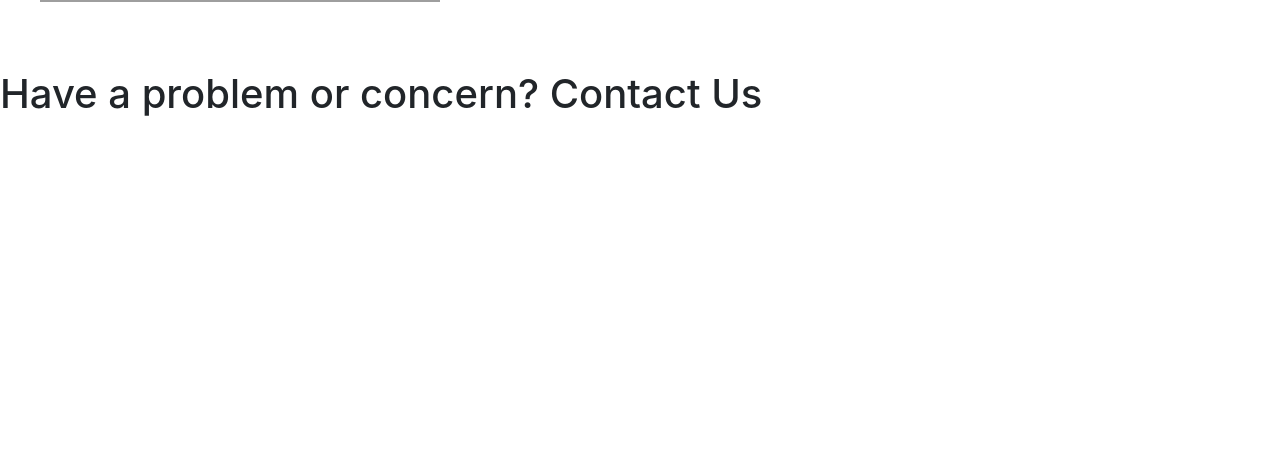
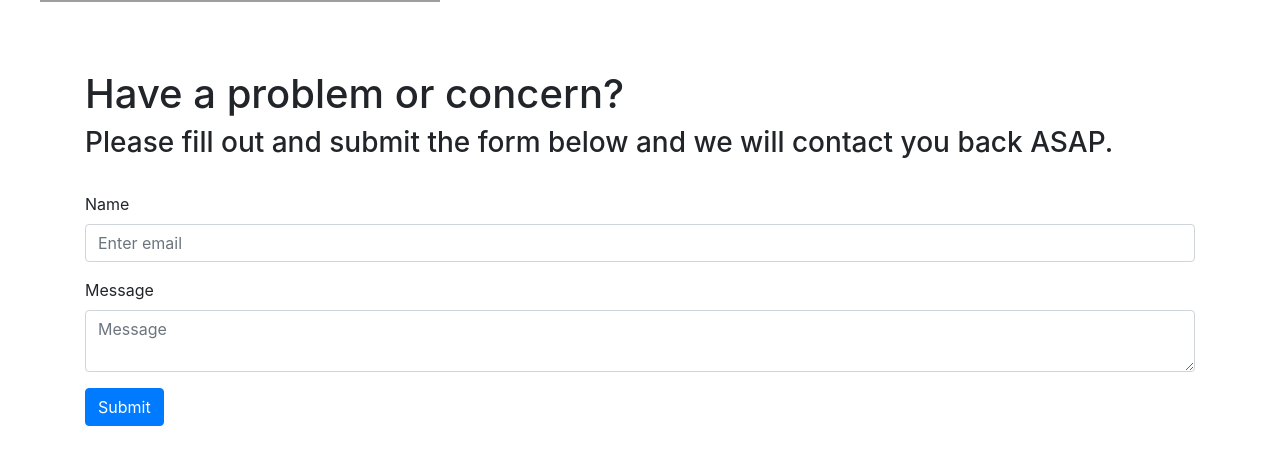
Before and after one commit to rajonali/quik-scan, a React (Create React App) app: page /contact-us in a window 1280 px wide. Shown: the part 318-782 px from the top of the page. Built offline with nearby package versions, Linux system fonts and the light colour scheme; no server answers; grey boxes are pictures that could not be loaded.

Commit message:
Added filler content to other routes

```diff
--- a/src/components/AboutUs.js
+++ b/src/components/AboutUs.js
@@ -1,12 +1,18 @@
 import React from 'react'
+import {Container} from 'react-bootstrap';
+
 
 function AboutUs() {
     return (
-        <div>
+        <Container>
 
-            <h1>About Us...</h1>
-
-        </div>
+            <strong><h1>About Us...</h1></strong>
+<br />
+            <p>After change of ownership in '10 we been ballin</p>
+            <p>'Swagat' means 'Welcome. And as in its name team Swagat wants to welcome you to relish and cherish the diversity of flavors and regional cuisines found in todays India. Our goal at 'Swagat' is to provide authentic and delicious Indian food at great price to bring it to your palate . We welcome you to experience the best India has to offer at 'Swagat'.</p>
+            <br />
+            <img style={{height:'500px'}} src="https://bloximages.newyork1.vip.townnews.com/fredericknewspost.com/content/tncms/assets/v3/editorial/a/61/a613386b-49b6-5c88-aa58-8363fddcc610/5aecff09b9ff3.image.jpg?resize=1200%2C798" />
+        </Container>
     )
 }
 
--- a/src/components/Careers.js
+++ b/src/components/Careers.js
@@ -1,10 +1,28 @@
 import React from 'react'
+import { Container, Form } from 'react-bootstrap'
 
 function Careers() {
     return (
-        <div>
+        <Container>
             <h1>Looking for a career?</h1>
-        </div>
+            <h3>Submit the short questionnaire below and we will give you a call you regarding more information if you have been chosen to be a candidate.</h3>
+<br />
+            <Form>
+  <Form.Group controlId="formGroupEmail">
+    <Form.Label>First Name</Form.Label>
+    <Form.Control type="text" placeholder="First Name" />
+  </Form.Group>
+  <Form.Group controlId="formGroupPassword">
+    <Form.Label>Last Name</Form.Label>
+    <Form.Control type="text" placeholder="Last Name" />
+  </Form.Group>
+  <Form.Group controlId="formGroupPassword">
+    <Form.Label>Phone Number</Form.Label>
+    <Form.Control type="text" placeholder="Phone Number" />
+  </Form.Group>
+
+</Form>
+        </Container>
     )
 }
 
--- a/src/components/ContactUs.js
+++ b/src/components/ContactUs.js
@@ -1,10 +1,26 @@
 import React from 'react'
+import {Container,Form, Button} from 'react-bootstrap';
+
 
 function ContactUs() {
     return (
-        <div>
-            <h1>Have a problem or concern? Contact Us</h1>
-        </div>
+        <Container>
+            <h1>Have a problem or concern?</h1>
+            <h3>Please fill out and submit the form below and we will contact you back ASAP. </h3>
+
+            <br />
+            <Form>
+  <Form.Group controlId="formGroupEmail">
+    <Form.Label>Name</Form.Label>
+    <Form.Control type="text" placeholder="Enter email" />
+  </Form.Group>
+  <Form.Group controlId="formGroupPassword">
+    <Form.Label>Message</Form.Label>
+    <Form.Control as="textarea" type="text" placeholder="Message" />
+  </Form.Group>
+  <Button>Submit</Button>
+</Form>
+        </Container>
     )
 }
 
```
